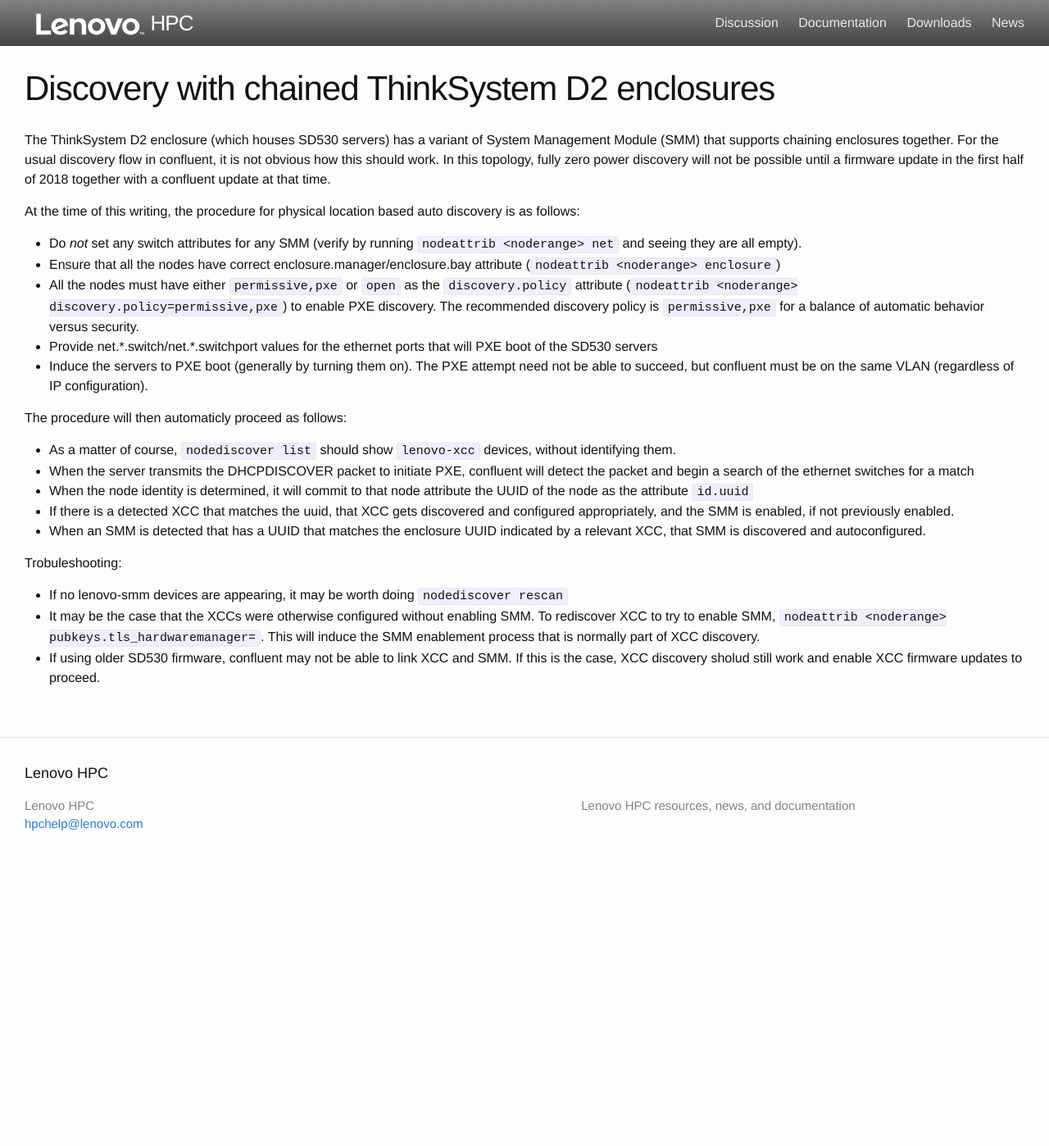
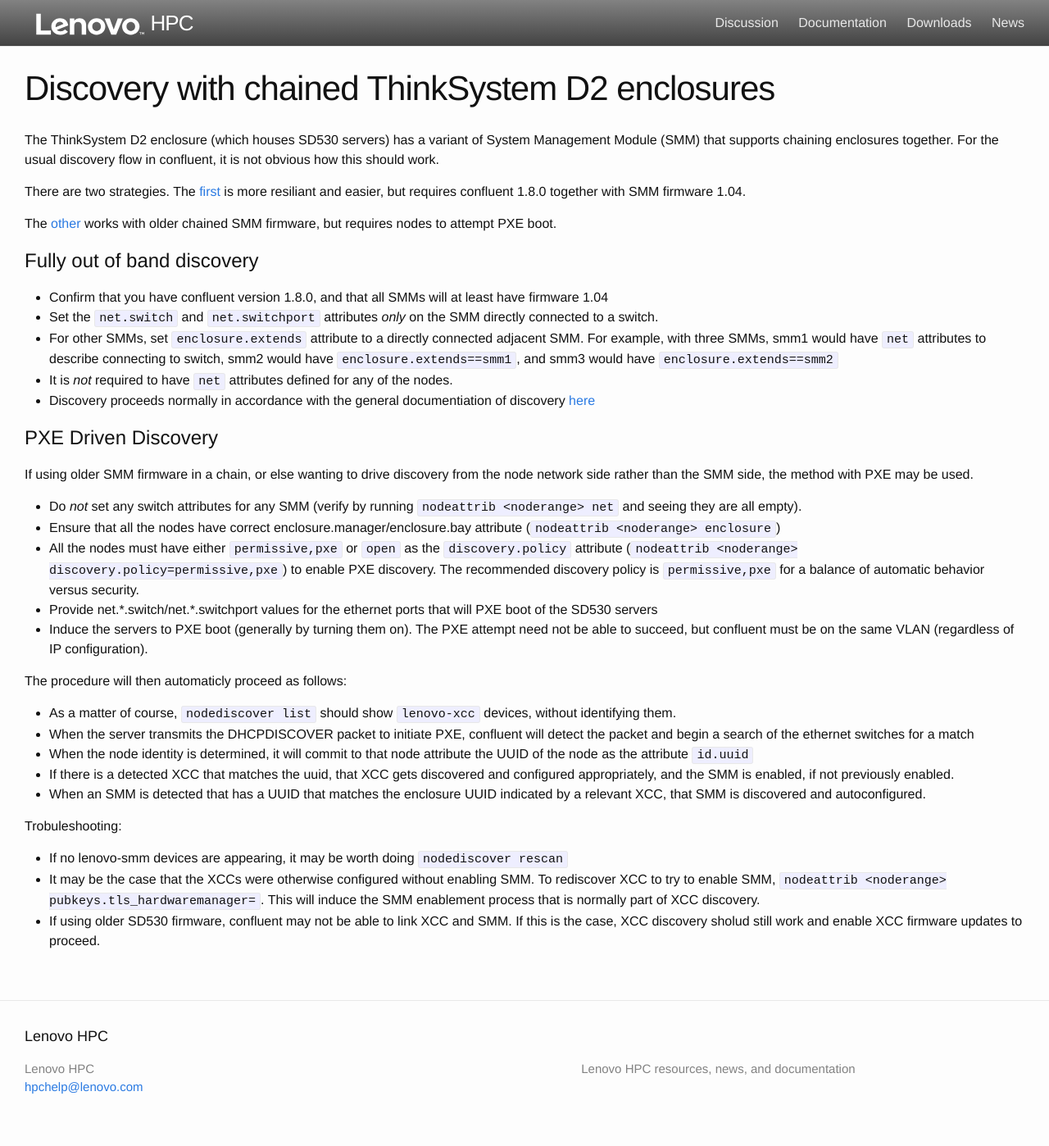
Before and after one commit to xcat2/confluent-docs, a Jekyll site: the page built from docs/chainedsmmdiscovery.md, in a window 1280 px wide. Shown: the whole page at 82% size. Built offline with Jekyll 4.4.1, drawn with Linux system fonts in a browser that asks for light colours; before the commit the page ends 1077 px from its top, so only the background shows below that.

Commit message:
Add out of band discovery info

```diff
--- a/docs/chainedsmmdiscovery.md
+++ b/docs/chainedsmmdiscovery.md
@@ -5,11 +5,28 @@
 ---
 
 The ThinkSystem D2 enclosure (which houses SD530 servers) has a variant of System Management Module (SMM) that supports chaining
-enclosures together.  For the usual discovery flow in confluent, it is not obvious how this should work.  In this topology, fully
-zero power discovery will not be possible until a firmware update in the first half of 2018 together with a confluent update at that
-time.
+enclosures together.  For the usual discovery flow in confluent, it is not obvious how this should work.
 
-At the time of this writing, the procedure for physical location based auto discovery is as follows:
+There are two strategies.  The [first](#fully-out-of-band-discovery) is more resiliant and easier, but requires confluent 1.8.0 together with SMM firmware 1.04.
+
+The [other](#pxe-driven-discovery) works with older chained SMM firmware, but requires nodes to attempt PXE boot.
+
+# Fully out of band discovery
+
+* Confirm that you have confluent version 1.8.0, and that all SMMs will at
+  least have firmware 1.04
+* Set the `net.switch` and `net.switchport` attributes *only* on the SMM directly connected to a switch.
+* For other SMMs, set `enclosure.extends` attribute to a directly connected adjacent SMM.  For example, with
+  three SMMs, smm1 would have `net` attributes to describe connecting to switch, smm2 would have
+  `enclosure.extends==smm1`, and smm3 would have `enclosure.extends==smm2`
+* It is *not* required to have `net` attributes defined for any of the nodes.
+* Discovery proceeds normally in accordance with the general documentiation of
+  discovery [here]({{site.baseurl}}/documentaction/confluentdisco.html)
+
+
+# PXE Driven Discovery
+If using older SMM firmware in a chain, or else wanting to drive discovery from the node network side
+rather than the SMM side, the method with PXE may be used.
 
 * Do *not* set any switch attributes for any SMM (verify by running `nodeattrib <noderange> net` and seeing they are all empty).
 * Ensure that all the nodes have correct enclosure.manager/enclosure.bay attribute (`nodeattrib <noderange> enclosure`)
```
